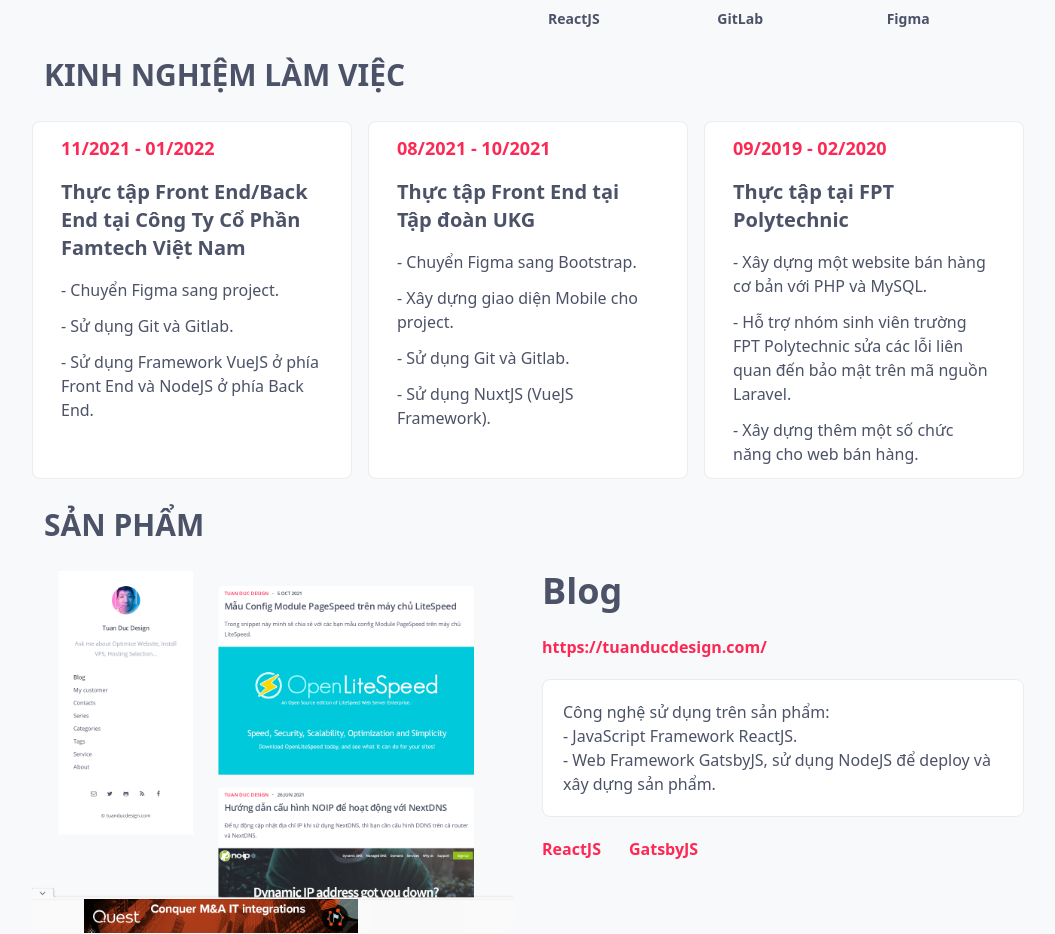
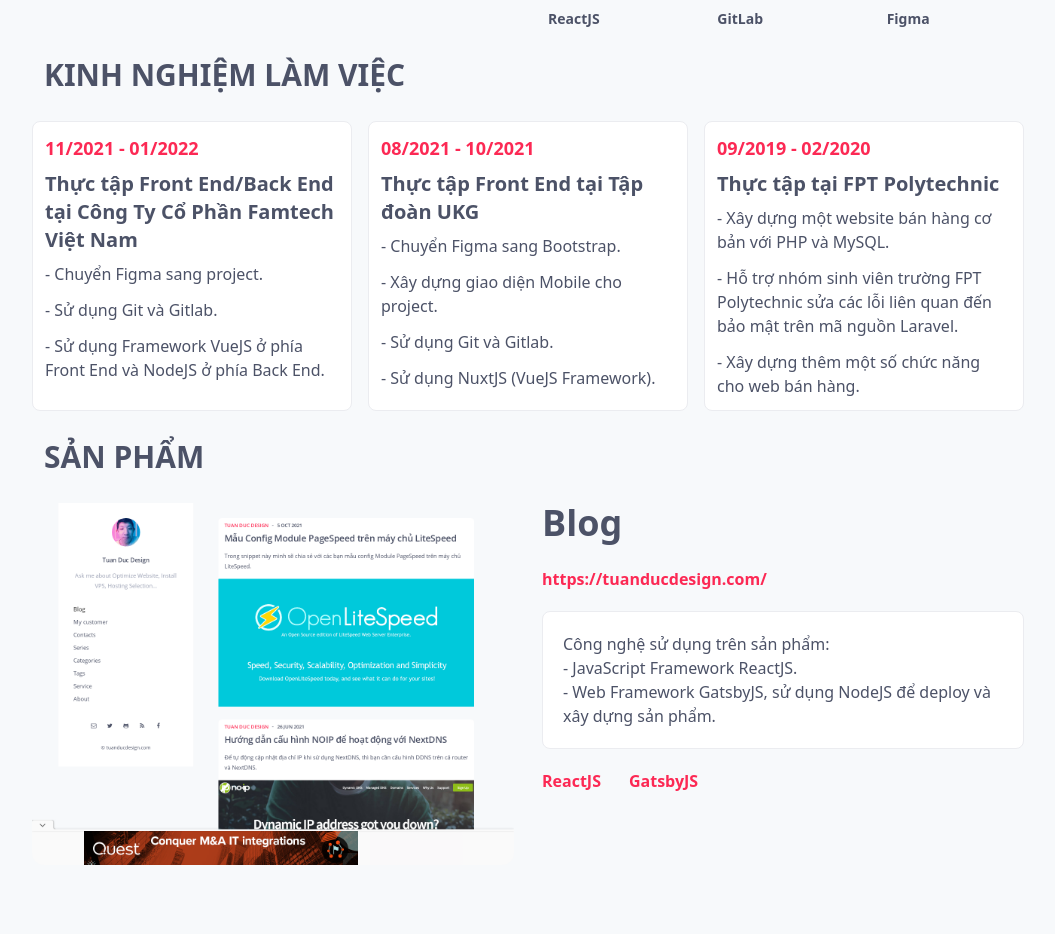
Before and after one commit to tuanductran/cv, a Vue app: page / in a window 1280 px wide. Shown: the part 860-1794 px from the top of the page, without its empty margins (112-1167 px from the left). Built offline with nearby package versions, Linux system fonts and the light colour scheme.

Commit message:
Update index.vue

```diff
--- a/src/views/Experiences/index.vue
+++ b/src/views/Experiences/index.vue
@@ -14,13 +14,13 @@
                :key="`xp-${ k }`"
             >
                <!-- Experience details -->
-               <div class="mx-4">
+               <div>
                   <!-- Experience period -->
                   <small class="text-main-color font-semibold xl:text-lg">{{ periode }}</small>
                   <!-- End Experience period -->
 
                   <!-- Experience title & company -->
-                  <h2 class="font-bold text-xl 2xl:text-2xl my-4">
+                  <h2 class="font-bold text-xl 2xl:text-2xl my-2">
                      {{ jobtitle }} tại {{ company }}
                   </h2>
                   <!-- End Experience title & company -->
```
